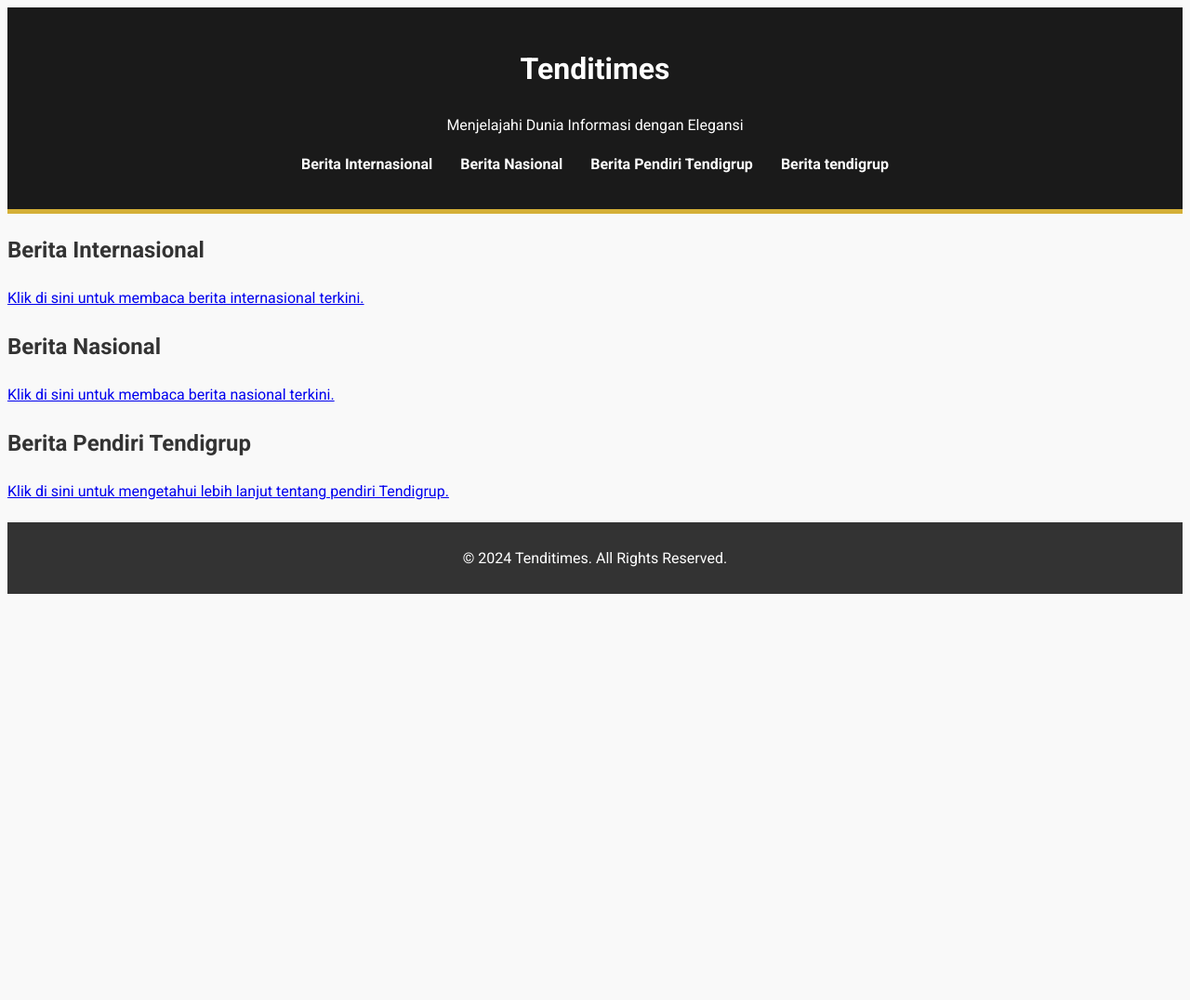
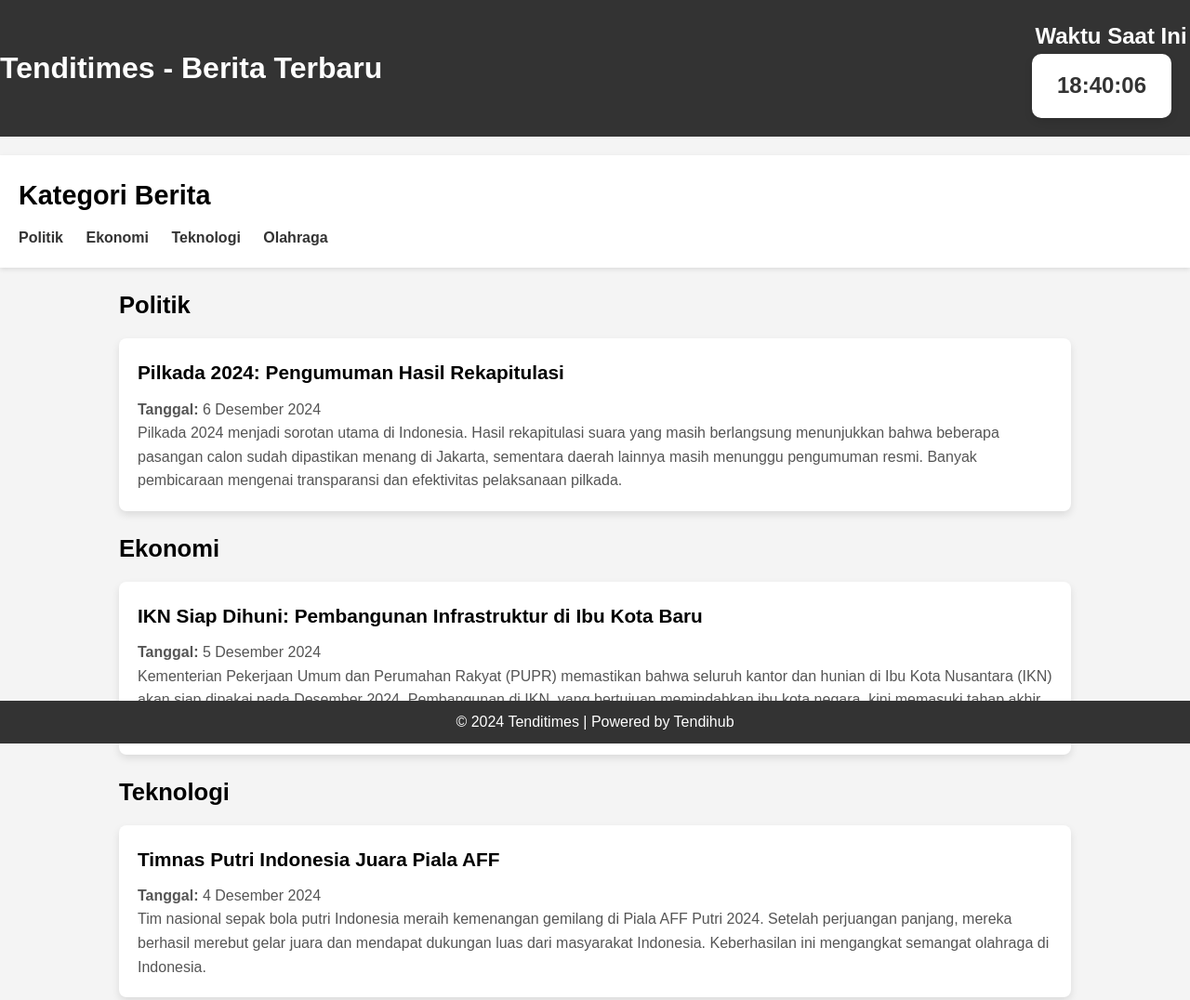
Before and after one commit to Tendigrup/Tenditimes.com, a plain HTML site: page index.html in a window 1280 px wide. Shown: the top 1076 px of the page at 93% size. Before the commit the page ends 800 px from the top, so only its background shows below. Drawn offline with Linux system fonts and the light colour scheme.

Commit message:
Initial commit for Tenditimes

```diff
--- a/index.html
+++ b/index.html
@@ -3,38 +3,95 @@
 <head>
     <meta charset="UTF-8">
     <meta name="viewport" content="width=device-width, initial-scale=1.0">
-    <title>Tenditimes - Berita Terkini</title>
+<meta name="description" content="Tenditimes - Situs berita terbaru, terpercaya, dan terupdate tentang politik, ekonomi, teknologi, olahraga, dan lainnya. Powered by Tendihub.">
+<meta name="keywords" content="berita, terbaru, tenditimes, politik, ekonomi, teknologi, olahraga, tendihub, berita hari ini">
+<meta name="author" content="Tenditimes">
+    <title>Tenditimes - Berita Terbaru dan Terpercaya | Powered by Tendihub</title>
     <link rel="stylesheet" href="style.css">
-<link href="https://fonts.googleapis.com/css2?family=Lora:wght@400;700&family=Roboto:wght@400;700&display=swap" rel="stylesheet">
-
+    <!-- Memanggil file JavaScript eksternal -->
+    <script src="script.js" defer></script>
 </head>
 <body>
+
     <header>
-        <h1>Tenditimes</h1>
-    <p>Menjelajahi Dunia Informasi dengan Elegansi</p>
-        <nav>
-            <ul>
-                <li><a href="internasional.html">Berita Internasional</a></li>
-                <li><a href="nasional.html">Berita Nasional</a></li>
-                <li><a href="pendiri.html">Berita Pendiri Tendigrup</a></li>
-                <li><a href="tendigrup.html">Berita tendigrup</a></li>
-            </ul>
-        </nav>
-    </header>
-    <section id="berita-internasional">
-        <h2>Berita Internasional</h2>
-        <p><a href="internasional.html">Klik di sini untuk membaca berita internasional terkini.</a></p>
-    </section>
-    <section id="berita-nasional">
-        <h2>Berita Nasional</h2>
-        <p><a href="nasional.html">Klik di sini untuk membaca berita nasional terkini.</a></p>
-    </section>
-    <section id="pendiri-tendigrup">
-        <h2>Berita Pendiri Tendigrup</h2>
-        <p><a href="pendiri.html">Klik di sini untuk mengetahui lebih lanjut tentang pendiri Tendigrup.</a></p>
-    </section>
+    <div class="header-container">
+        <h1>Tenditimes - Berita Terbaru</h1>
+        <id="clock" class="section-clock">
+        <h2>Waktu Saat Ini</h2>
+        <div id="time" class="clock">
+            <!-- Jam akan muncul di sini -->
+        </div>
+    </div>
+</header>
+
+
+    <!-- Kategori Berita -->
+    <div class="categories">
+        <h2>Kategori Berita</h2>
+        <ul>
+            <li><a href="#politik">Politik</a></li>
+            <li><a href="#ekonomi">Ekonomi</a></li>
+            <li><a href="#teknologi">Teknologi</a></li>
+            <li><a href="#olahraga">Olahraga</a></li>
+        </ul>
+    </div>
+
+    <!-- Daftar Berita -->
+    <div class="container">
+        <!-- Kategori Politik -->
+        <div id="politik" class="category-section">
+            <h3>Politik</h3>
+            <div class="news-item">
+                <h4>Pilkada 2024: Pengumuman Hasil Rekapitulasi</h4>
+                <p><strong>Tanggal:</strong> 6 Desember 2024</p>
+                <p>Pilkada 2024 menjadi sorotan utama di Indonesia. Hasil rekapitulasi suara yang masih berlangsung menunjukkan bahwa beberapa pasangan calon sudah dipastikan menang di Jakarta, sementara daerah lainnya masih menunggu pengumuman resmi. Banyak pembicaraan mengenai transparansi dan efektivitas pelaksanaan pilkada.</p>
+            </div>
+        </div>
+
+        <!-- Kategori Ekonomi -->
+        <div id="ekonomi" class="category-section">
+            <h3>Ekonomi</h3>
+            <div class="news-item">
+                <h4>IKN Siap Dihuni: Pembangunan Infrastruktur di Ibu Kota Baru</h4>
+                <p><strong>Tanggal:</strong> 5 Desember 2024</p>
+                <p>Kementerian Pekerjaan Umum dan Perumahan Rakyat (PUPR) memastikan bahwa seluruh kantor dan hunian di Ibu Kota Nusantara (IKN) akan siap dipakai pada Desember 2024. Pembangunan di IKN, yang bertujuan memindahkan ibu kota negara, kini memasuki tahap akhir. Proyek ini menjadi perhatian banyak pihak, terutama terkait dampaknya pada pembangunan nasional.</p>
+            </div>
+        </div>
+
+        <!-- Kategori Teknologi -->
+        <div id="teknologi" class="category-section">
+            <h3>Teknologi</h3>
+            <div class="news-item">
+                <h4>Timnas Putri Indonesia Juara Piala AFF</h4>
+                <p><strong>Tanggal:</strong> 4 Desember 2024</p>
+                <p>Tim nasional sepak bola putri Indonesia meraih kemenangan gemilang di Piala AFF Putri 2024. Setelah perjuangan panjang, mereka berhasil merebut gelar juara dan mendapat dukungan luas dari masyarakat Indonesia. Keberhasilan ini mengangkat semangat olahraga di Indonesia.</p>
+            </div>
+        </div>
+
+        <!-- Kategori Olahraga -->
+        <div id="olahraga" class="category-section">
+            <h3>Olahraga</h3>
+            <div class="news-item">
+                <h4>Kota Mojokerto Terpilih Sebagai Kota Terinovatif 2024</h4>
+                <p><strong>Tanggal:</strong> 3 Desember 2024</p>
+                <p>Kota Mojokerto mendapat penghargaan sebagai Kota Terinovatif dalam Indonesian Government Award (IGA) 2024. Penghargaan ini diberikan berkat kemajuan yang ditunjukkan Mojokerto dalam sektor teknologi dan digital, yang mendukung pembangunan kota yang lebih baik dan modern.</p>
+            </div>
+        </div>
+
+        <!-- Kategori Umum -->
+        <div id="umum" class="category-section">
+            <h3>Krisis Kesehatan Global: Dampak pada Indonesia</h3>
+            <div class="news-item">
+                <h4>Diskusi Global tentang Krisis Kesehatan</h4>
+                <p><strong>Tanggal:</strong> 2 Desember 2024</p>
+                <p>Diskusi global mengenai krisis kesehatan dan dampaknya terhadap perekonomian terus berkembang. Indonesia semakin memperkuat kebijakan kesehatan publik untuk menghadapi tantangan kesehatan global, dengan fokus pada pemulihan ekonomi pasca-pandemi.</p>
+            </div>
+        </div>
+    </div>
+
     <footer>
-        <p>&copy; 2024 Tenditimes. All Rights Reserved.</p>
+        <p>&copy; 2024 Tenditimes | Powered by Tendihub</p>
     </footer>
+
 </body>
 </html>
--- /dev/null
+++ b/script.js
@@ -0,0 +1,26 @@
+// Function untuk menampilkan jam sesuai waktu lokal
+function updateClock() {
+    const timeElement = document.getElementById('time');
+    const now = new Date();
+
+    // Format jam, menit, dan detik
+    let hours = now.getHours();
+    let minutes = now.getMinutes();
+    let seconds = now.getSeconds();
+
+    // Format waktu untuk dua digit
+    hours = hours < 10 ? '0' + hours : hours;
+    minutes = minutes < 10 ? '0' + minutes : minutes;
+    seconds = seconds < 10 ? '0' + seconds : seconds;
+
+    const timeString = `${hours}:${minutes}:${seconds}`;
+
+    // Tampilkan waktu pada elemen #time
+    timeElement.textContent = timeString;
+}
+
+// Update jam setiap detik
+setInterval(updateClock, 1000);
+
+// Inisialisasi jam saat pertama kali halaman dimuat
+updateClock();
--- a/style.css
+++ b/style.css
@@ -1,67 +1,126 @@
+/* Reset beberapa default style */
+* {
+    margin: 0;
+    padding: 0;
+    box-sizing: border-box;
+}
+
+/* Menata body halaman */
 body {
-    font-family: 'Roboto', sans-serif;
+    font-family: Arial, sans-serif;
     line-height: 1.6;
-    background-color: #f9f9f9;
-    color: #333;
+    background-color: #f4f4f4;
+    margin: 0;
+    padding: 0;
 }
+
+/* Header dengan warna latar belakang dan teks putih */
 header {
-    background: #1a1a1a;
+    background-color: #333;
     color: white;
+    padding: 20px 0;
     text-align: center;
+}
+
+.header-container {
+    display: flex;
+    justify-content: space-between;
+    align-items: center;
+}
+
+h1 {
+    font-size: 2em;
+}
+
+.clock {
+    font-size: 1.5em;
+    font-weight: bold;
+}
+
+/* Kategori Berita */
+.categories {
+    background-color: #fff;
+    margin: 20px 0;
     padding: 20px;
-    border-bottom: 5px solid #d4af37;
+    box-shadow: 0 2px 5px rgba(0, 0, 0, 0.1);
 }
-nav ul {
+
+.categories h2 {
+    font-size: 1.8em;
+    margin-bottom: 10px;
+}
+
+.categories ul {
     list-style: none;
     padding: 0;
-    display: flex;
-    justify-content: center;
-    background: #1a1a1a;
 }
-nav ul li {
-    margin: 0 15px;
+
+.categories ul li {
+    display: inline;
+    margin-right: 20px;
 }
-nav ul li a {
-    color: white;
+
+.categories ul li a {
     text-decoration: none;
+    color: #333;
     font-weight: bold;
 }
-nav ul li a:hover {
-    color: #d4af37;
+
+/* Menyusun konten berita */
+.container {
+    width: 80%;
+    margin: 20px auto;
 }
-main {
-    max-width: 800px;
-    margin: 20px auto;
-    background: white;
+
+/* Desain setiap item berita */
+.news-item {
+    background-color: white;
+    margin: 15px 0;
     padding: 20px;
+    border-radius: 8px;
+    box-shadow: 0 4px 8px rgba(0, 0, 0, 0.1);
+}
+
+.news-item h4 {
+    font-size: 1.3em;
+    margin-bottom: 10px;
+}
+
+.news-item p {
+    font-size: 1em;
+    color: #555;
+}
+
+/* Section kategori */
+.category-section {
+    margin-bottom: 20px;
+}
+
+.category-section h3 {
+    font-size: 1.6em;
+    margin-bottom: 15px;
+}
+
+/* Footer desain */
+footer {
+    text-align: center;
+    padding: 10px;
+    background-color: #333;
+    color: white;
+    position: fixed;
+    bottom: 0;
+    width: 100%;
+}
+/* Card untuk jam */
+.clock {
+    background-color: #fff;
+    padding: 15px;
     border-radius: 10px;
     box-shadow: 0 4px 8px rgba(0, 0, 0, 0.1);
+    font-size: 1.5em;
+    color: #333;
+    text-align: center;
+    width: 150px;
+    font-weight: bold;
+    margin-right: 20px;
 }
-footer {
-    background: #333;
-    color: white;
-    text-align: center;
-    padding: 10px;
-    margin-top: 20px;
-}
-nav ul li a:hover {
-    color: #d4af37;
-    transition: color 0.3s ease;
-}
-
-article:hover {
-    transform: translateY(-5px);
-    transition: transform 0.3s ease, box-shadow 0.3s ease;
-    box-shadow: 0 8px 16px rgba(0, 0, 0, 0.2);
-}
-@media (max-width: 768px) {
-    header h1 {
-        font-size: 24px;
-    }
-    nav ul {
-        flex-direction: column;
-    }
-    article {
-        margin: 10px;
-    }
-}
```
